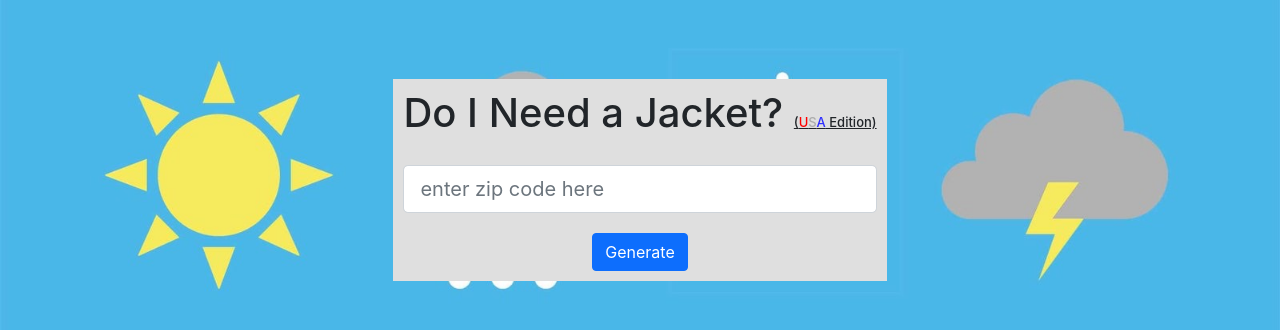
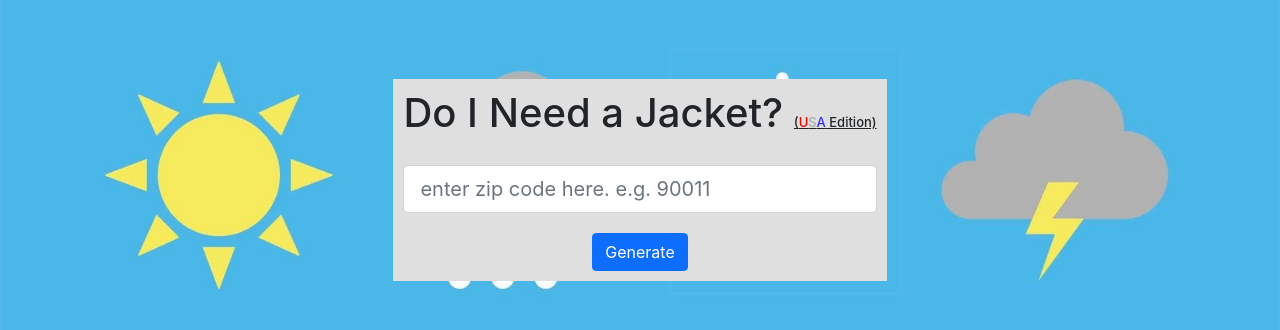
Before and after one commit to ZacharyTStone/do_i_need_a_jacket, a website: page src/index.html in a window 1280 px wide. Shown: the part 220-550 px from the top of the page. Drawn offline with nearby package versions, Linux system fonts and the light colour scheme; a web font is replaced by a local one.

Commit message:
add eg for placeholder input

```diff
--- a/src/index.html
+++ b/src/index.html
@@ -45,7 +45,7 @@
           type="text"
           class="form-control form-control-lg"
           id="zip"
-          placeholder="enter zip code here"
+          placeholder="enter zip code here. e.g. 90011"
         />
       </div>
 
```
Also changed, not shown: 1 other file.
